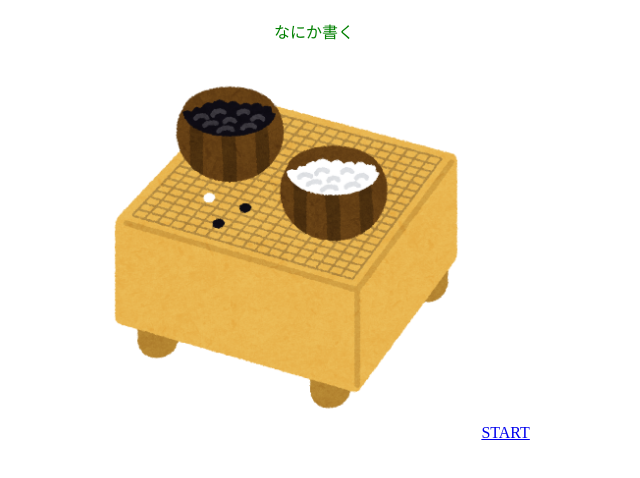
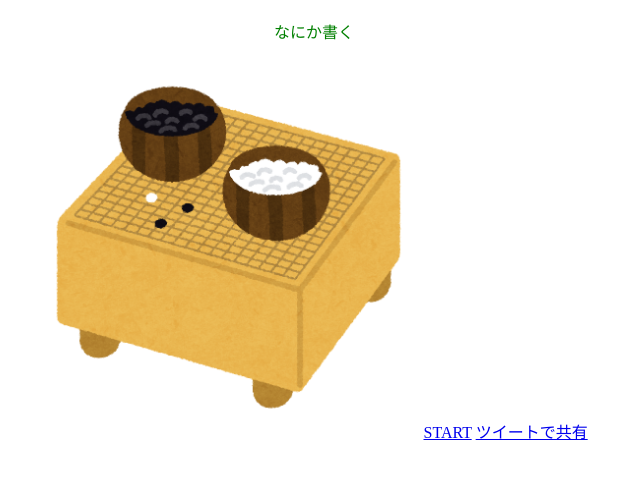
Before and after one commit to nanana37/gomoku, a plain HTML site: page index.html in a window 1280 px wide. Shown: the part 70-548 px from the top of the page, without its empty margins (326-966 px from the left). Drawn offline with Linux system fonts and the light colour scheme.

Commit message:
ツイートボタン追加

```diff
--- a/index.html
+++ b/index.html
@@ -11,6 +11,7 @@
         <p>なにか書く</p>
         <img src="imgs/game_igo_ban.png"/>
         <a href="game.html">START</a>
+        <a href="https://twitter.com/share?url=https://nanana37.github.io/gomoku/">ツイートで共有</a>
     </body>
 
 </html>
```
